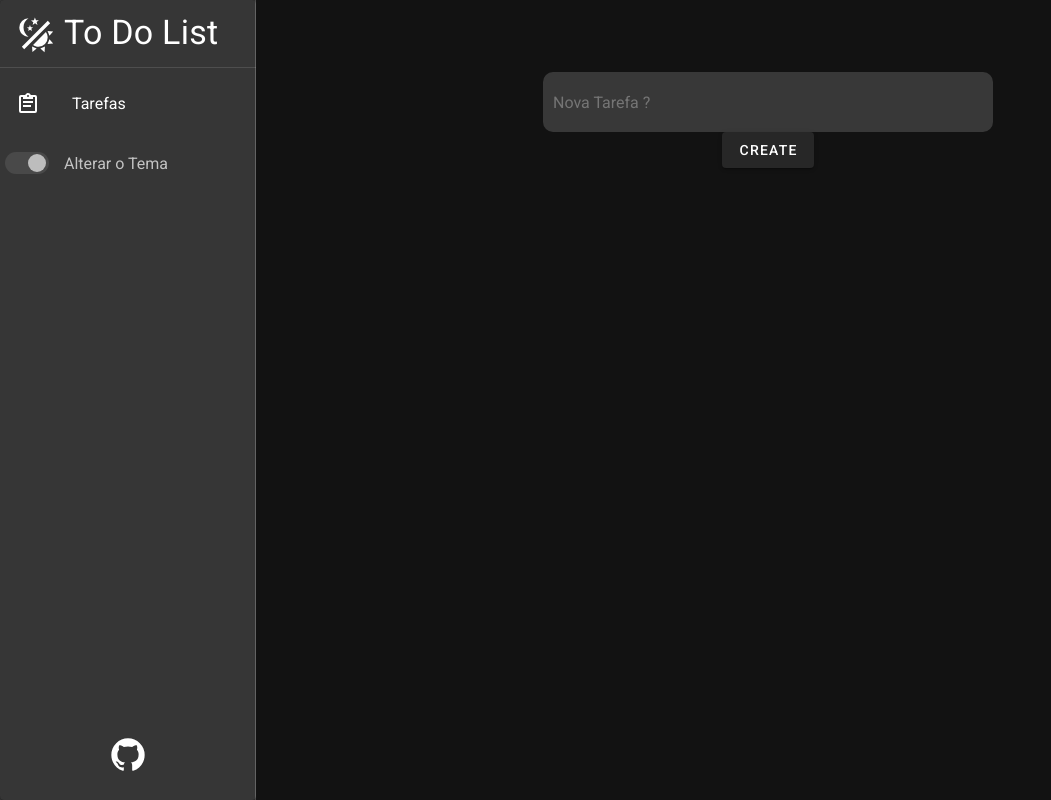
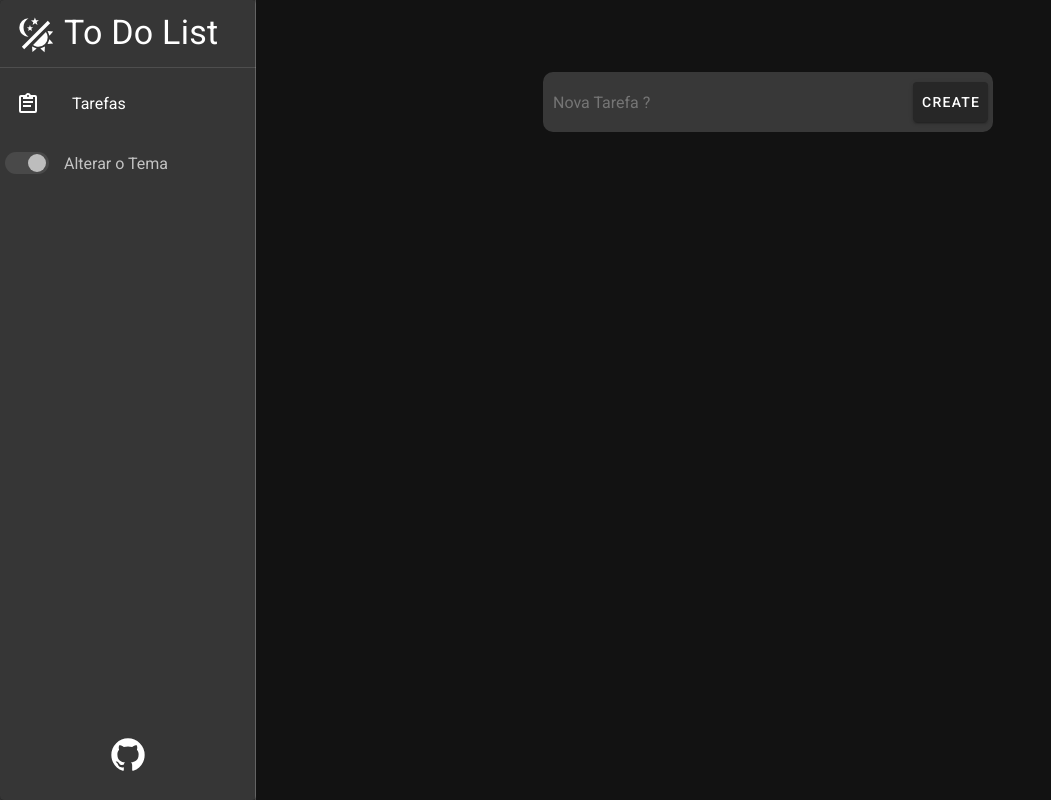
Before and after one commit to gdantasc/to-do-list, a Vue app: page / in a window 1280 px wide. Shown: the whole page, without its empty margins (0-1051 px from the left). Built offline with nearby package versions, Linux system fonts and the light colour scheme.

Commit message:
refacturing-task

```diff
--- a/src/components/NewTask.vue
+++ b/src/components/NewTask.vue
@@ -37,24 +37,34 @@ export default {
 }
 
 .form-element {
-  position: relative;
+  /* position: relative; */
   color: #fff;
   width: 100%;
   height: 100%;
   padding: 10px;
+  outline: none;
 }
 
 .form-btn {
   position: absolute;
-
+    right: 5px;
 }
 
 .form {
+  display: flex;
   margin: auto;
+  align-items: center;
   justify-content: center;
   background-color: rgba(128, 128, 128, 0.349);
   border-radius: 10px;
   width: 450px;
   height: 60px;
 }
+
+.v-btn {
+    width: 75px !important;
+    height: 40px !important;
+
+}
+
 </style>
--- a/src/components/Sidebar.vue
+++ b/src/components/Sidebar.vue
@@ -53,7 +53,7 @@ export default {
       svgPath: mdiClipboardTextOutline,
       svgGithub: mdiGithub,
       svgTheme: mdiThemeLightDark,
-      items: [{ title: "Tarefas"}],
+      items: [{ title: "Tarefas" }],
       right: null,
     };
   },
--- a/src/components/Task.vue
+++ b/src/components/Task.vue
@@ -1,9 +1,13 @@
 <template>
-  <div
+  <div class="task" :class="stateClass">
+    <v-checkbox
+      v-model="checkbox"
       @click="$emit('taskStateChanged', task)"
-   class="task" :class="stateClass">
-    <v-icon  @click.stop="$emit('taskDeleted', task)" class="close">{{ svgDelete }}</v-icon>
-    <p>{{ task.name }}</p>
+    ></v-checkbox>
+    <v-icon @click.stop="$emit('taskDeleted', task)" class="close">{{
+      svgDelete
+    }}</v-icon>
+    <v-text>{{ task.name }}</v-text>
   </div>
 </template>
 
@@ -17,7 +21,8 @@ export default {
   data() {
     return {
       svgDelete: mdiTrashCanOutline,
-    }
+      checkbox: !this.task.pending,
+    };
   },
   computed: {
     stateClass() {
@@ -32,11 +37,11 @@ export default {
 
 <style>
 .task {
-  position:relative;
+  position: relative;
   box-sizing: border-box;
   width: 600px;
   height: 70px;
-  padding: 10px;
+  padding: 20px;
   border-radius: 10px;
   font-size: 1.2rem;
   font-weight: 500;
@@ -48,26 +53,29 @@ export default {
 }
 
 .pending {
-  /* background-color: rgba(255, 0, 0, 0.747); */
 }
 
-.done {
+.done v-text {
   color: #ddd;
-  /* background-color: rgba(0, 128, 0, 0.637); */
   text-decoration: line-through;
 }
+.done {
+  background-color: rgba(128, 128, 128, 0.041);
+}
 
-.close{
-    position:absolute;
-    left: 540px;
+.close {
+  position: absolute;
+  left: 500px;
   top: 0px;
   font-size: 0.9rem;
   font-weight: 600;
-    height:40px;
+  height: 40px;
   width: 40px;
-    border-radius:10px;
+  border-radius: 10px;
   display: flex;
   justify-content: end;
-    background-color: rgba(39, 38, 38, 0.253)
+}
+.close:hover {
+  background-color: rgba(39, 38, 38, 0.253);
 }
 </style>
```
Lines whose indentation alone changed are shown as unchanged.
